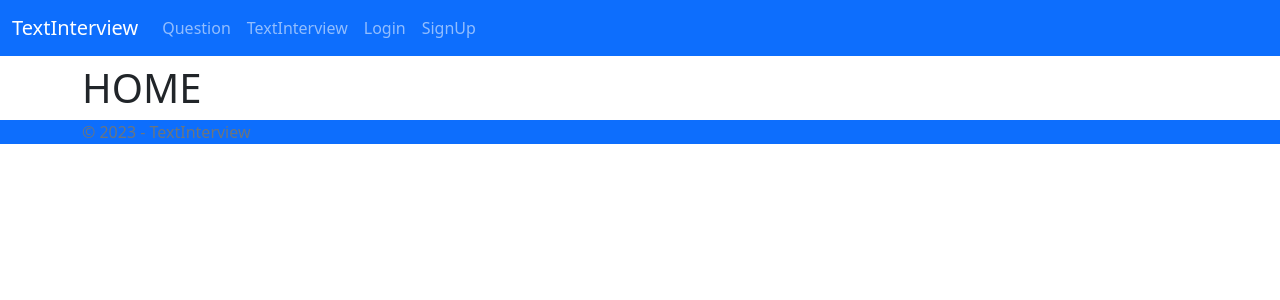
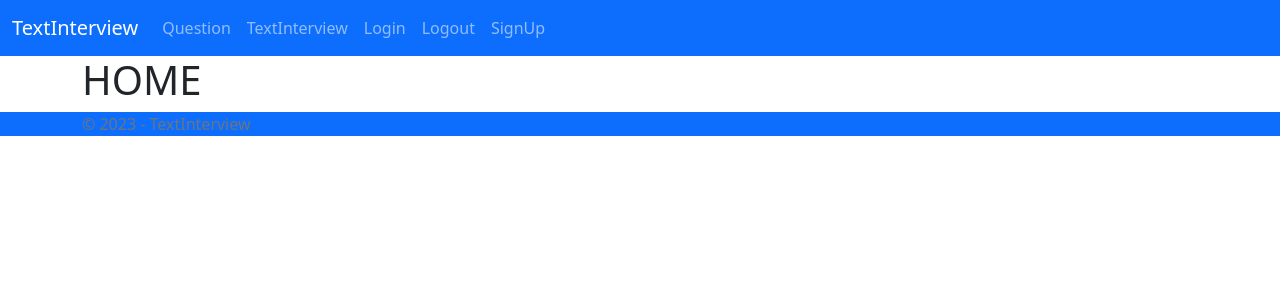
Before and after one commit to Satoshi-Ichikawa-Agri/NewTextInterview, a Django app: template templates/pages/home.html in a window 1280 px wide. Shown: the top 300 px of the page. Run offline with Django 4.2, Linux system fonts and the light colour scheme; the template is opened without the code that fills it, so the values that code supplies are empty; parts of the project's set-up code (start-up, migrations or seed data) failed here and were passed over; some libraries are stand-ins or nearby versions.

Commit message:
template is modified

```diff
--- a/templates/base.html
+++ b/templates/base.html
@@ -8,9 +8,7 @@
     <!-- Bootstrap5.0.2 -->
     <link href="https://cdn.jsdelivr.net/npm/bootstrap@5.0.2/dist/css/bootstrap.min.css" rel="stylesheet" integrity="sha384-EVSTQN3/azprG1Anm3QDgpJLIm9Nao0Yz1ztcQTwFspd3yD65VohhpuuCOmLASjC" crossorigin="anonymous">
     <script src="https://cdn.jsdelivr.net/npm/bootstrap@5.0.2/dist/js/bootstrap.bundle.min.js" integrity="sha384-MrcW6ZMFYlzcLA8Nl+NtUVF0sA7MsXsP1UyJoMp4YLEuNSfAP+JcXn/tWtIaxVXM" crossorigin="anonymous"></script>
-    <title>Document</title>
-    <!-- <title>{{ TITLE }}</title> -->
-
+    <title>TextInteriew</title>
 </head>
 
 <body>
@@ -19,6 +17,7 @@
         {% include 'header.html' %}
         {% endblock %}
     </header>
+
     <div class="container">
         <main>
             {% block main %}
--- a/templates/footer.html
+++ b/templates/footer.html
@@ -1,3 +1,4 @@
+<!-- footer.html -->
 <div class="container">
     &copy; 2023 - TextInterview
 </div>
--- a/templates/header.html
+++ b/templates/header.html
@@ -1,6 +1,7 @@
+<!-- header.html -->
 <nav class="navbar navbar-expand-lg navbar-dark bg-primary">
     <div class="container-fluid">
-        <a class="navbar-brand" href="/">TextInterview</a>
+        <a class="navbar-brand" href={% url 'home' %}>TextInterview</a>
         <div class="navbar-collapse collapse show" id="navbarColor02">
             <ul class="navbar-nav me-auto">
                 <li class="nav-item">
@@ -20,6 +21,11 @@
                 </li>
                 <li class="nav-item">
                     <a class="nav-link" href={% url 'home' %}>
+                        Logout
+                    </a>
+                </li>
+                <li class="nav-item">
+                    <a class="nav-link" href={% url 'home' %}>
                         SignUp
                     </a>
                 </li>
--- a/templates/pages/create.html
+++ b/templates/pages/create.html
@@ -1,4 +1,4 @@
-<!-- questions create.html -->
+<!-- Question create.html -->
 {% extends 'base.html' %}
 {% load widget_tweaks %}
 
--- a/templates/pages/delete.html
+++ b/templates/pages/delete.html
@@ -1,4 +1,4 @@
-<!-- questions delete.html -->
+<!-- Question delete.html -->
 {% extends 'base.html' %}
 {% load widget_tweaks %}
 
--- a/templates/pages/home.html
+++ b/templates/pages/home.html
@@ -1,6 +1,8 @@
+<!-- home.html -->
 {% extends 'base.html' %}
 
 {% block main %}
-<h1>{{ TITLE }}</h1>
+
 <h1>HOME</h1>
+
 {% endblock %}
--- a/templates/pages/index.html
+++ b/templates/pages/index.html
@@ -1,4 +1,4 @@
-<!-- questions index.html -->
+<!-- Question index.html -->
 {% extends 'base.html' %}
 
 {% block main %}
@@ -11,7 +11,6 @@
 
 {% for object in object_list %}
 <div class="card">
-    <div>
     <div class="card-header">
         <p>{{ object.title }}</p>
         <hr />
@@ -28,7 +27,6 @@
             <i class="bi bi-trash-fill"></i>削除</a>
     </div>
 </div>
-</div>
 <br>
 {% endfor %}
 
--- a/templates/pages/update.html
+++ b/templates/pages/update.html
@@ -1,4 +1,4 @@
-<!-- questions update.html -->
+<!-- Question update.html -->
 {% extends 'base.html' %}
 {% load widget_tweaks %}
 
```
Lines whose indentation alone changed are shown as unchanged.
